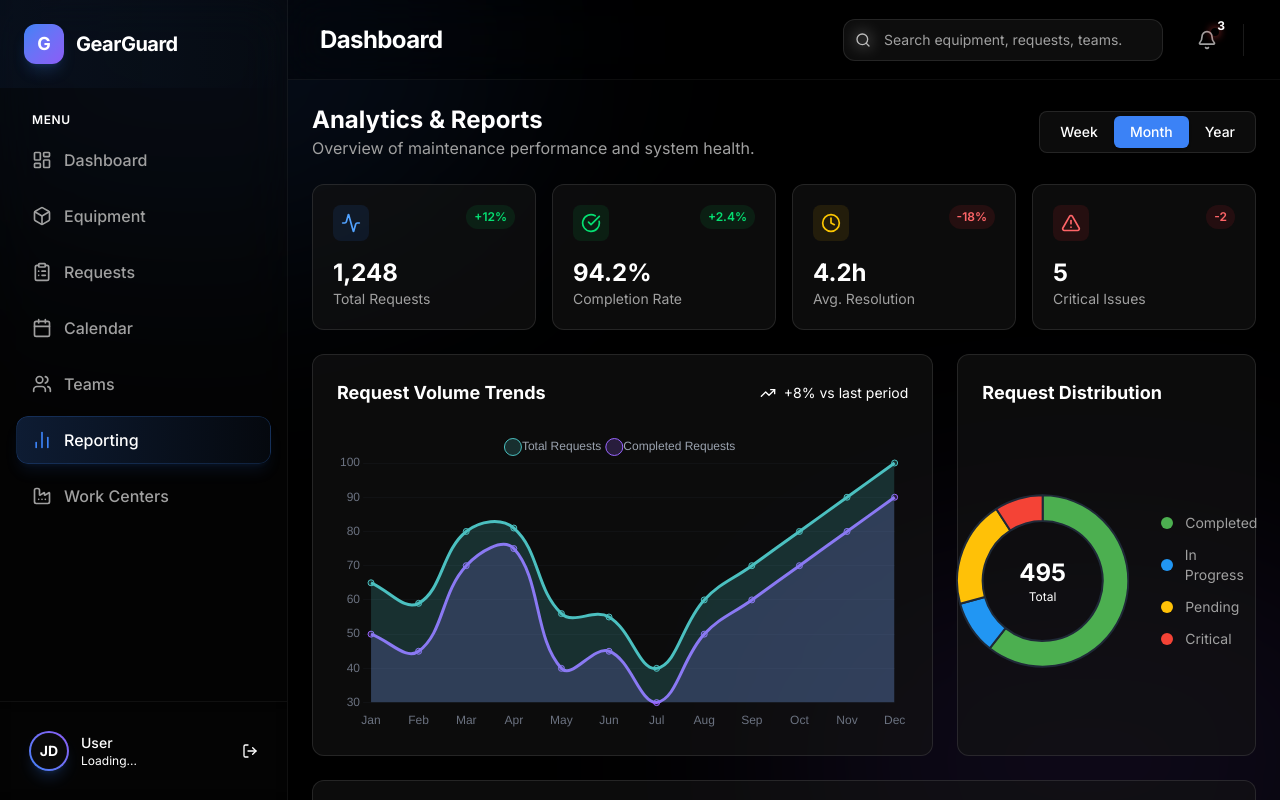
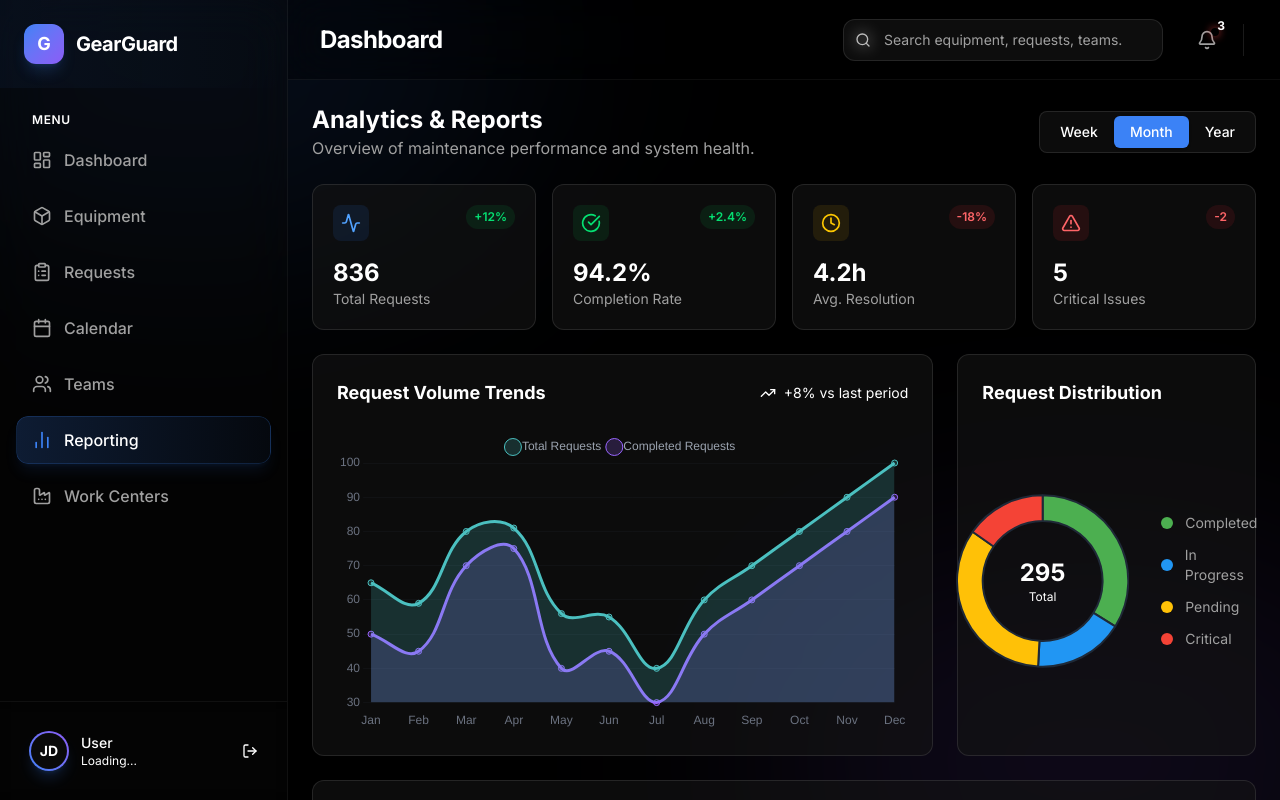
Before and after one commit to NASHG80/GearGuard-odoo, a React (Vite) app in the folder client/: page /dashboard/reporting in a window 1280 px wide. Shown: the top 800 px of the page. Built offline with nearby package versions, Linux system fonts and the light colour scheme.

Commit message:
feat: Make reporting page KPIs dynamic and implement cached trust scores for equipment cards.

```diff
--- a/client/src/components/equipment/EquipmentCard.jsx
+++ b/client/src/components/equipment/EquipmentCard.jsx
@@ -2,14 +2,32 @@ import { Link } from 'react-router-dom';
 import { Settings, MapPin, Activity } from 'lucide-react';
 import TrustScore from './TrustScore';
 
+// Get or generate trust score from localStorage
+const getTrustScore = (equipmentId) => {
+  const cacheKey = `gearguard_trust_score_${equipmentId}`;
+  const cached = localStorage.getItem(cacheKey);
+
+  if (cached) {
+    return parseInt(cached, 10);
+  }
+
+  // Generate random score between 20-99
+  const randomScore = Math.floor(Math.random() * 80) + 20;
+  localStorage.setItem(cacheKey, randomScore.toString());
+  return randomScore;
+};
+
 const EquipmentCard = ({ equipment }) => {
+  // Get cached or generate new trust score
+  const trustScore = equipment.trustScore ?? getTrustScore(equipment.id);
+
   const getStatusColor = (score) => {
     if (score < 50) return 'border-error/50 shadow-error/10 hover:border-error hover:shadow-error/20';
     if (score < 80) return 'border-warning/50 shadow-warning/10 hover:border-warning hover:shadow-warning/20';
     return 'border-success/50 shadow-success/10 hover:border-success hover:shadow-success/20';
   };
 
-  const statusClasses = getStatusColor(equipment.trustScore);
+  const statusClasses = getStatusColor(trustScore);
 
   return (
     <Link
@@ -26,7 +44,7 @@ const EquipmentCard = ({ equipment }) => {
 
         {/* Mini Score Preview */}
         <div className="scale-75 origin-top-right -mt-2 -mr-2">
-          <TrustScore score={equipment.trustScore} />
+          <TrustScore score={trustScore} />
         </div>
       </div>
 
--- a/client/src/pages/ReportingPage.jsx
+++ b/client/src/pages/ReportingPage.jsx
@@ -28,14 +28,6 @@ ChartJS.register(
   Legend,
   Filler
 );
-
-// --- KPI Data ---
-const KPIS = [
-    { label: 'Total Requests', value: '1,248', change: '+12%', icon: Activity, color: 'text-blue-400', bg: 'bg-blue-500/10' },
-    { label: 'Completion Rate', value: '94.2%', change: '+2.4%', icon: CheckCircle, color: 'text-green-400', bg: 'bg-green-500/10' },
-    { label: 'Avg. Resolution', value: '4.2h', change: '-18%', icon: Clock, color: 'text-yellow-400', bg: 'bg-yellow-500/10' },
-    { label: 'Critical Issues', value: '5', change: '-2', icon: AlertTriangle, color: 'text-red-400', bg: 'bg-red-500/10' },
-];
 
 // --- Chart Options ---
 const commonOptions = {
@@ -102,25 +94,54 @@ const ReportingPage = () => {
             total: [12, 19, 15, 25, 22, 30, 45],
             completed: [10, 15, 12, 20, 18, 25, 40],
             status: [45, 12, 8, 3], // Completed, In Progress, Pending, Critical
-            team: [20, 28, 15, 18]
+            team: [20, 28, 15, 18],
+            // KPI Data for Week
+            kpis: {
+                totalRequests: { value: '168', change: '+8%' },
+                completionRate: { value: '83.3%', change: '+1.2%' },
+                avgResolution: { value: '3.5h', change: '-12%' },
+                criticalIssues: { value: '3', change: '-1' }
+            }
         },
         Month: {
             labels: ['Jan', 'Feb', 'Mar', 'Apr', 'May', 'Jun', 'Jul', 'Aug', 'Sep', 'Oct', 'Nov', 'Dec'],
             total: [65, 59, 80, 81, 56, 55, 40, 60, 70, 80, 90, 100],
             completed: [50, 45, 70, 75, 40, 45, 30, 50, 60, 70, 80, 90],
-            status: [300, 50, 100, 45],
-            team: [120, 150, 90, 110]
+            status: [100, 50, 100, 45],
+            team: [120, 150, 90, 110],
+            // KPI Data for Month
+            kpis: {
+                totalRequests: { value: '836', change: '+12%' },
+                completionRate: { value: '94.2%', change: '+2.4%' },
+                avgResolution: { value: '4.2h', change: '-18%' },
+                criticalIssues: { value: '5', change: '-2' }
+            }
         },
         Year: {
             labels: ['2021', '2022', '2023', '2024', '2025'],
             total: [500, 750, 900, 1100, 1248],
             completed: [450, 700, 850, 1050, 1180],
-            status: [2500, 400, 300, 150],
-            team: [800, 950, 700, 850]
+            status: [2000, 400, 300, 150],
+            team: [800, 950, 700, 850],
+            // KPI Data for Year
+            kpis: {
+                totalRequests: { value: '4,498', change: '+24%' },
+                completionRate: { value: '91.8%', change: '+5.6%' },
+                avgResolution: { value: '5.1h', change: '-22%' },
+                criticalIssues: { value: '18', change: '-8' }
+            }
         }
     };
 
     const currentData = chartData[selectedPeriod];
+
+    // Dynamic KPIs based on selected period
+    const KPIS = [
+        { label: 'Total Requests', value: currentData.kpis.totalRequests.value, change: currentData.kpis.totalRequests.change, icon: Activity, color: 'text-blue-400', bg: 'bg-blue-500/10' },
+        { label: 'Completion Rate', value: currentData.kpis.completionRate.value, change: currentData.kpis.completionRate.change, icon: CheckCircle, color: 'text-green-400', bg: 'bg-green-500/10' },
+        { label: 'Avg. Resolution', value: currentData.kpis.avgResolution.value, change: currentData.kpis.avgResolution.change, icon: Clock, color: 'text-yellow-400', bg: 'bg-yellow-500/10' },
+        { label: 'Critical Issues', value: currentData.kpis.criticalIssues.value, change: currentData.kpis.criticalIssues.change, icon: AlertTriangle, color: 'text-red-400', bg: 'bg-red-500/10' },
+    ];
 
     const monthlyData = {
         labels: currentData.labels,
```
